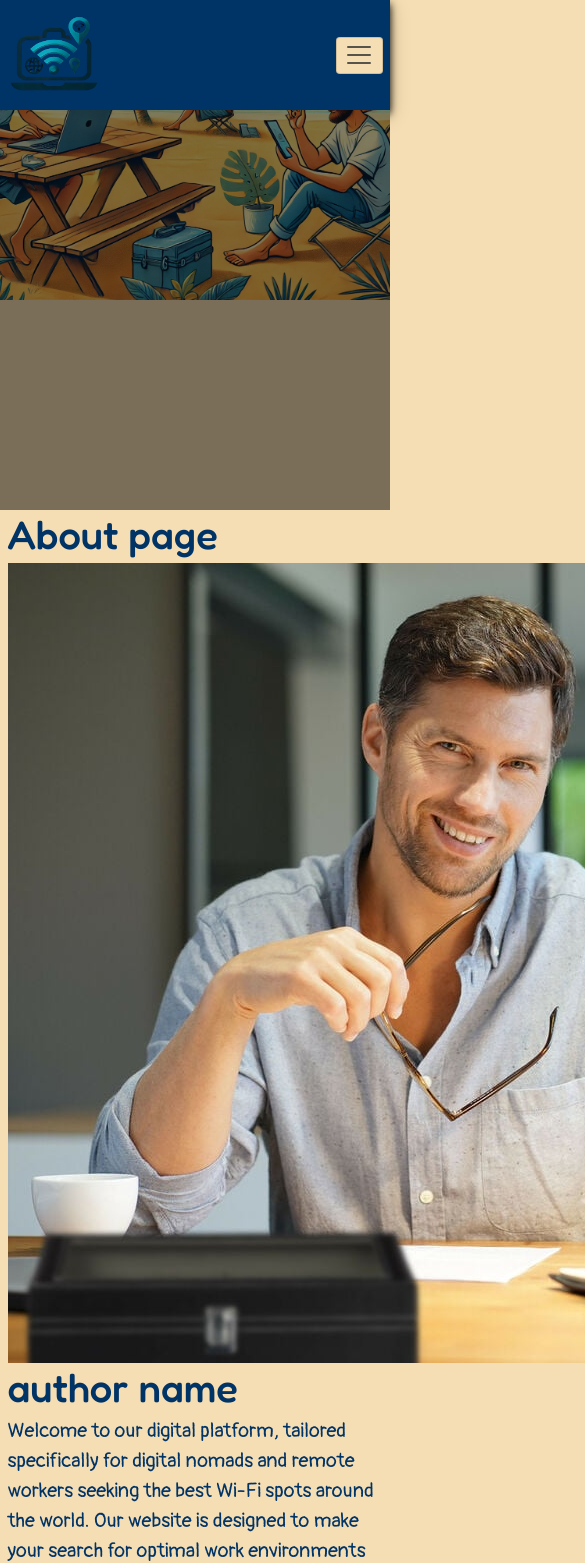
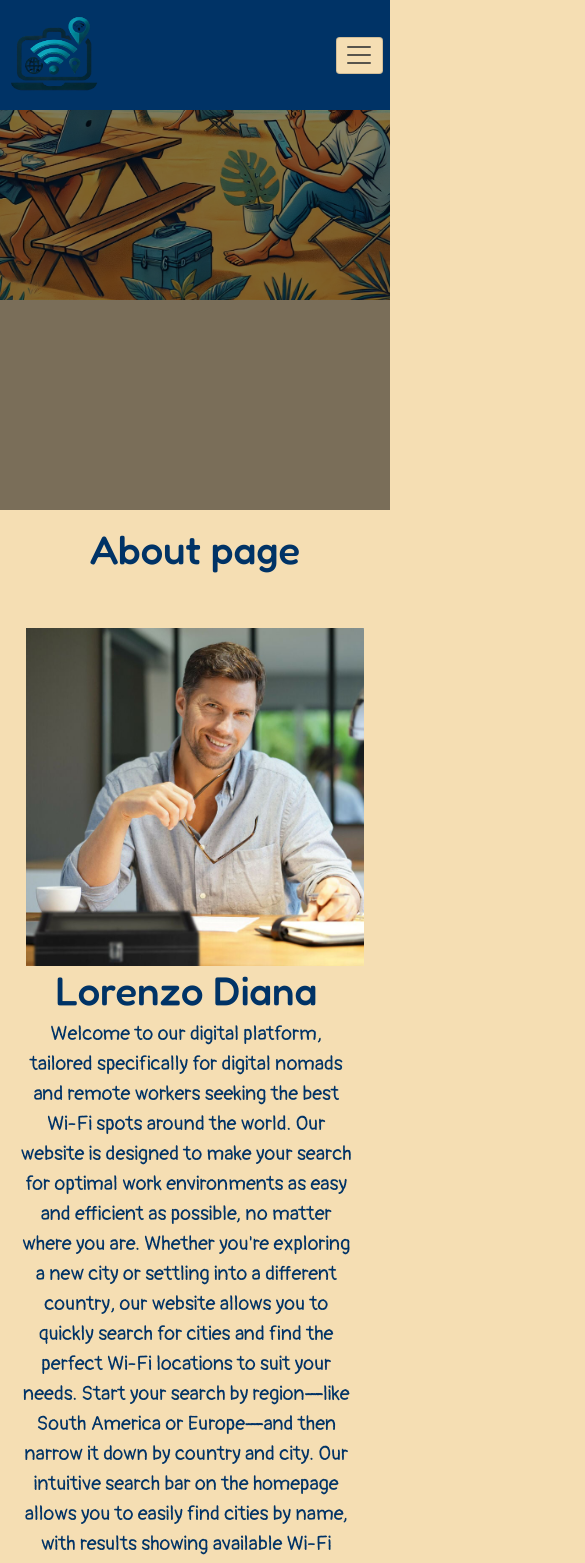
Before and after one commit to GMontaque/WiFiWander, a React (Create React App) app: page /about in a window 390 px wide. Shown: the top 1563 px of the page, 585 px wide, since content can reach past the window. Built offline with nearby package versions, Linux system fonts and the light colour scheme.

Commit message:
style: add styling to about page

```diff
--- a/src/App.css
+++ b/src/App.css
@@ -571,6 +571,99 @@ textarea {
   margin: auto;
 }
 
+/* ******************** About Page ******************** */
+
+.about-boss-img {
+  width: 45%;
+  display: flex;
+  float: left;
+  justify-content: center;
+  margin-top: 4rem;
+}
+
+.about-boss-img img {
+  width: 100%;
+}
+
+.about-text {
+  margin: 3rem;
+}
+
+.team-img {
+  width: 100%;
+  height: 30rem;
+  padding: 0;
+  overflow: hidden;
+  margin-top: 10rem;
+}
+
+.full-width-img {
+  width: 100%;
+  height: 100%;
+  object-fit: cover;
+  object-position: center;
+}
+
+.team-bio {
+  padding: 10rem 5rem;
+}
+
+.team-photo-wrapper {
+  position: relative;
+  margin: 2rem 0;
+}
+
+.team-photos {
+  display: flex;
+  flex-direction: column;
+  align-items: center;
+  margin-bottom: 10rem;
+  overflow: hidden;
+}
+
+.team-photo {
+  width: 100%;
+  height: auto;
+  max-width: 100%;
+  object-fit: cover;
+}
+
+.team-photo-wrapper.left .team-photo {
+  transform: rotate(10deg);
+}
+
+.team-photo-wrapper.right .team-photo {
+  transform: rotate(-10deg);
+}
+
+@media (max-width: 769px) {
+  .about-boss-img {
+    width: 33rem;
+  }
+
+  .team-photo-wrapper {
+    width: 100%;
+  }
+
+  .team-photo-wrapper {
+    display: block;
+    margin: 1rem auto;
+  }
+}
+
+@media (max-width: 426px) {
+  .about-text {
+    margin: 1rem;
+    width: 90%;
+    text-align: center;
+  }
+
+  .about-boss-img {
+    width: 100%;
+  }
+}
+
+
 /* ******************** Footer ******************** */
 
 footer {
--- a/src/pages/About.js
+++ b/src/pages/About.js
@@ -1,5 +1,5 @@
 import React from 'react'
-import { Image, Row } from 'react-bootstrap'
+import { Image, Row, Col } from 'react-bootstrap'
 import boss from '../assets/boss.jpg'
 import team from '../assets/team.jpg'
 import teamPhoto1 from '../assets/group-photo.jpg'
@@ -14,11 +14,14 @@ const About = () => {
   return (
     <>
       <Row>
-        <h1>About page</h1>
+        <h1 className='text-center mt-4 mb-4'>About page</h1>
         <div>
-          <Image src={boss} />
-          <div>
-            <h3>author name</h3>
+          <div className='about-boss-img'>
+            <Image src={boss} className='img-fluid' />
+          </div>
+
+          <div className='about-text'>
+            <h3>Lorenzo Diana</h3>
             <p>Welcome to our digital platform, tailored specifically for digital nomads and remote workers seeking
               the best Wi-Fi spots around the world. Our website is designed to make your search for optimal work
               environments as easy and efficient as possible, no matter where you are. Whether you're exploring a
@@ -41,10 +44,10 @@ const About = () => {
             </p>
           </div>
         </div>
-        <div>
-          <Image src={team} style={{ width: "100vw" }} />
+        <div className="team-img">
+          <Image src={team} className="full-width-img" />
         </div>
-        <p>Our team is a diverse group of seven digital nomads who share a passion for travel, technology,
+        <p className='team-bio'>Our team is a diverse group of seven digital nomads who share a passion for travel, technology,
           and the freedom to work from anywhere in the world. Each member brings a unique perspective and
           skill set to the table, from web development and design to content creation and marketing, making
           our platform a true reflection of the varied experiences and expertise we all bring as remote
@@ -60,13 +63,26 @@ const About = () => {
           improving and expanding our platform to ensure it remains an invaluable resource for those who choose
           the path of freedom and exploration in their professional lives. Join us as we navigate the world,
           one Wi-Fi spot at a time!</p>
-        <div>
-          <Image src={teamPhoto1} style={{ width: "100vw" }} />
-          <Image src={teamPhoto2} style={{ width: "100vw" }} />
-          <Image src={teamPhoto3} style={{ width: "100vw" }} />
-          <Image src={teamPhoto4} style={{ width: "100vw" }} />
-          <Image src={teamPhoto5} style={{ width: "100vw" }} />
-          <Image src={teamPhoto6} style={{ width: "100vw" }} />
+
+        <div className="team-photos">
+          <Col md={6} className="team-photo-wrapper left">
+            <Image src={teamPhoto1} className="team-photo" />
+          </Col>
+          <Col md={6} className="team-photo-wrapper right">
+            <Image src={teamPhoto2} className="team-photo" />
+          </Col>
+          <Col md={6} className="team-photo-wrapper left">
+            <Image src={teamPhoto3} className="team-photo" />
+          </Col>
+          <Col md={6} className="team-photo-wrapper right">
+            <Image src={teamPhoto4} className="team-photo" />
+          </Col>
+          <Col md={6} className="team-photo-wrapper left">
+            <Image src={teamPhoto5} className="team-photo" />
+          </Col>
+          <Col md={6} className="team-photo-wrapper right">
+            <Image src={teamPhoto6} className="team-photo" />
+          </Col>
         </div>
       </Row>
     </>
```
